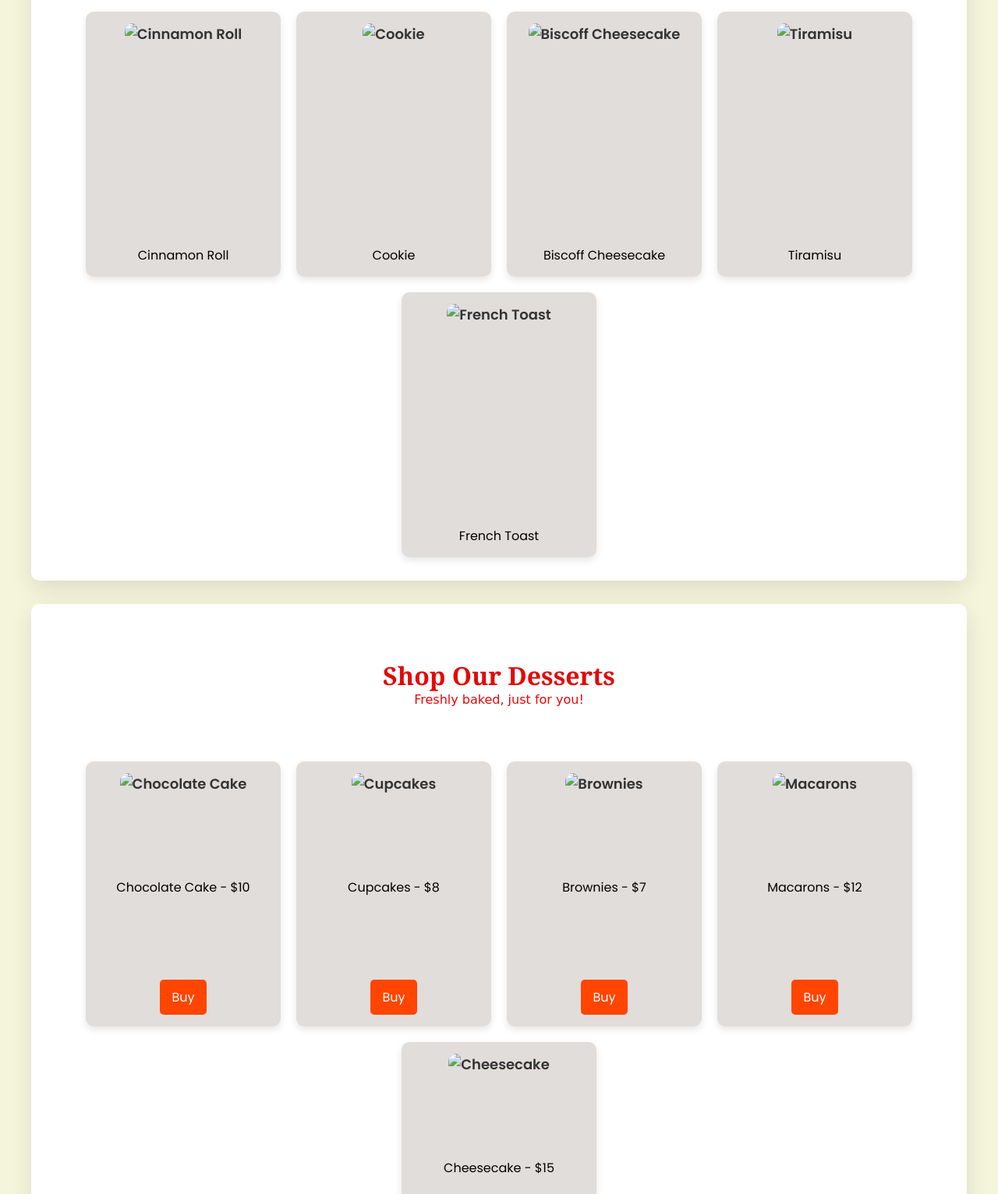
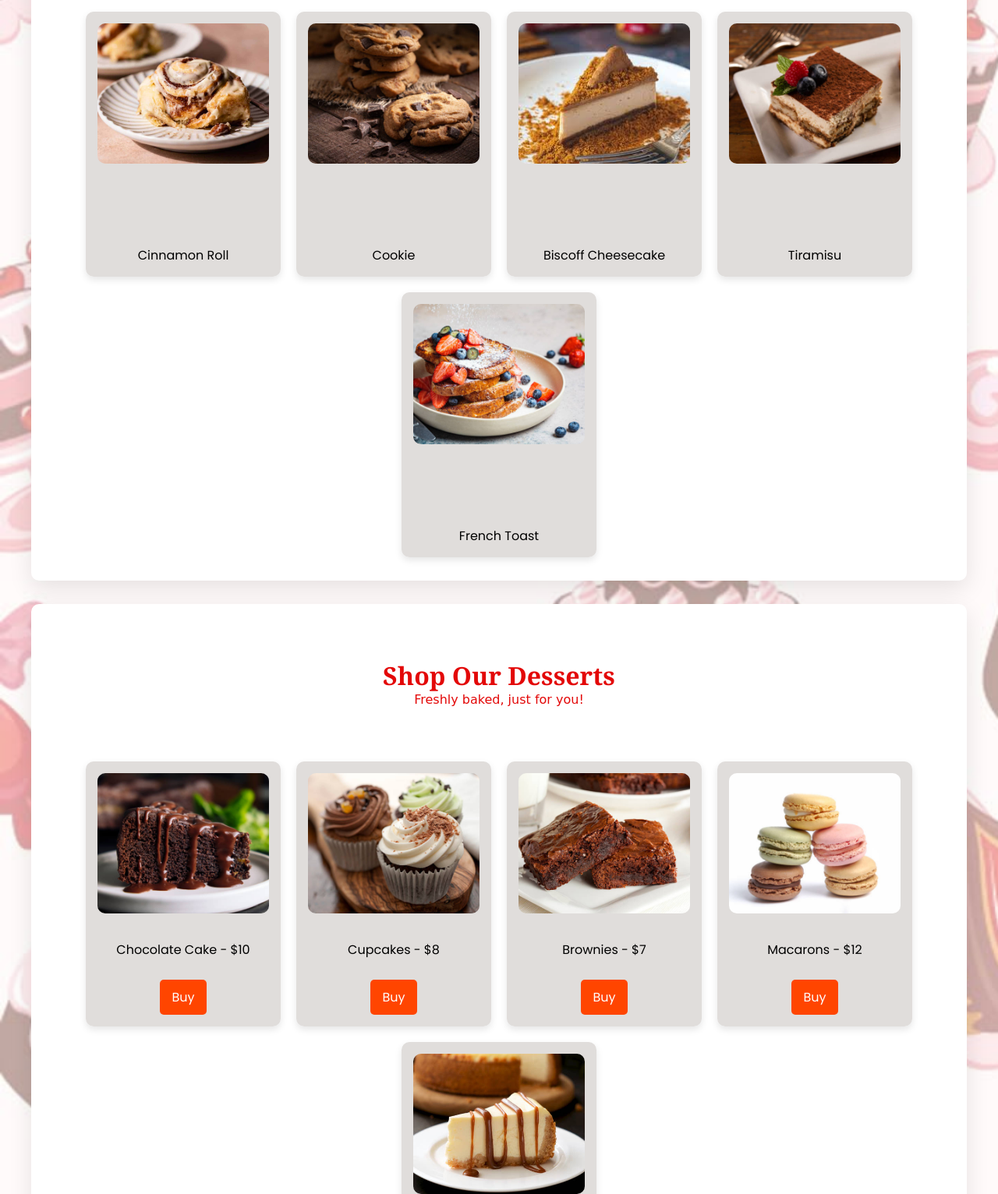
Before and after one commit to Ishika0906/Sweet-Tooth, a plain HTML site: page index.html in a window 1280 px wide. Shown: the part 274-1806 px from the top of the page at 78% size. Drawn offline with Linux system fonts and the light colour scheme.

Commit message:
updated index file

```diff
--- a/html/index.html
+++ b/index.html
@@ -18,7 +18,7 @@
 
         body {
             background-color: beige;
-            background-image: url(bg2.jpg);
+            background-image: url(../image/bg2.jpg);
             background-repeat: no-repeat;
             background-size: cover;
         }
@@ -162,8 +162,8 @@
         <a href="#">About</a>
         <a href="#">Contact</a> -->
 
-        <a href="../global c project/html/suggestion.html">Suggestions</a>
-        <a href="about.html">About</a>
+        <a href="../html/suggestion.html">Suggestions</a>
+        <a href="../html/about.html">About</a>
     </div>
 
     <div class="container">
@@ -172,11 +172,11 @@
             <p style="font-family: cursive;">Tasty and Yummy</p>
         </div>
         <div class="content">
-            <div class="box"><a href="../global c project/html/page1.html"><img src="../global c project/image/cinnamon roll2.jpg" alt="Cinnamon Roll"></a> Cinnamon Roll</div>
-            <div class="box"><a href="../global c project/html/page2.html"><img src="cookie2.jpg" alt="Cookie"></a> Cookie</div>
-            <div class="box"><a href="../global c project/html/page3.html"><img src="biscoff.jpeg" alt="Biscoff Cheesecake"></a> Biscoff Cheesecake</div>
-            <div class="box"><a href="../global c project/html/page4.html"><img src="tiramisu2.jpg" alt="Tiramisu"></a> Tiramisu</div>
-            <div class="box"><a href="../global c project/html/page5.html"><img src="f2.jpg" alt="French Toast"></a> French Toast</div>
+            <div class="box"><a href="../html/page1.html"><img src="../image/cinnamon roll2.jpg" alt="Cinnamon Roll"></a> Cinnamon Roll</div>
+            <div class="box"><a href="../html/page2.html"><img src="../image/cookie2.jpg" alt="Cookie"></a> Cookie</div>
+            <div class="box"><a href="../html/page3.html"><img src="../image/biscoff.jpeg" alt="Biscoff Cheesecake"></a> Biscoff Cheesecake</div>
+            <div class="box"><a href="../html/page4.html"><img src="../image/tiramisu2.jpg" alt="Tiramisu"></a> Tiramisu</div>
+            <div class="box"><a href="../html/page5.html"><img src="../image/f2.jpg" alt="French Toast"></a> French Toast</div>
         </div>
     </div>
 
@@ -186,11 +186,11 @@
             <p style="font-family: cursive;">Freshly baked, just for you!</p>
         </div>
         <div class="shop-section">
-            <div class="box"><a href="../global c project/html/shop1.html"><img src="../global c project/image/chocolate cake.jpg" alt="Chocolate Cake"></a> Chocolate Cake - $10 <button class="buy-button" onclick="showDialog()">Buy</button></div>
-            <div class="box"><a href="../global c project/html/shop2.html"><img src="../global c project/image/cupcakes.jpg" alt="Cupcakes"></a> Cupcakes - $8 <button class="buy-button" onclick="showDialog()">Buy</button></div>
-            <div class="box"><a href="../global c project/html/shop3.html"><img src="../global c project/image/brownie.jpg" alt="Brownies"></a> Brownies - $7 <button class="buy-button" onclick="showDialog()">Buy</button></div>
-            <div class="box"><a href="../global c project/html/shop4.html"><img src="../global c project/image/macrons.jpg" alt="Macarons"></a> Macarons - $12 <button class="buy-button" onclick="showDialog()">Buy</button></div>
-            <div class="box"><a href="../global c project/html/shop5.html"><img src="../global c project/image/cheesecake1.jpg" alt="Cheesecake"></a> Cheesecake - $15 <button class="buy-button" onclick="showDialog()">Buy</button></div>
+            <div class="box"><a href="../html/shop1.html"><img src="../image/chocolate cake.jpg" alt="Chocolate Cake"></a> Chocolate Cake - $10 <button class="buy-button" onclick="showDialog()">Buy</button></div>
+            <div class="box"><a href="../html/shop2.html"><img src="../image/cupcakes.jpg" alt="Cupcakes"></a> Cupcakes - $8 <button class="buy-button" onclick="showDialog()">Buy</button></div>
+            <div class="box"><a href="../html/shop3.html"><img src="../image/brownie.jpg" alt="Brownies"></a> Brownies - $7 <button class="buy-button" onclick="showDialog()">Buy</button></div>
+            <div class="box"><a href="../html/shop4.html"><img src="../image/macrons.jpg" alt="Macarons"></a> Macarons - $12 <button class="buy-button" onclick="showDialog()">Buy</button></div>
+            <div class="box"><a href="../html/shop5.html"><img src="../image/cheesecake1.jpg" alt="Cheesecake"></a> Cheesecake - $15 <button class="buy-button" onclick="showDialog()">Buy</button></div>
         </div>
     </div>
 
```
